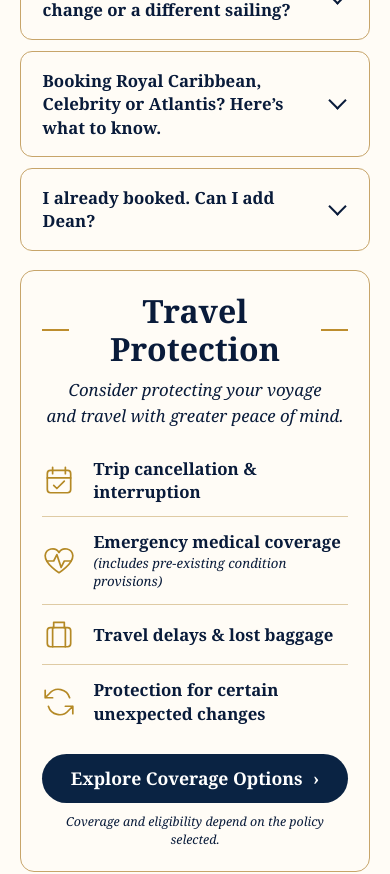
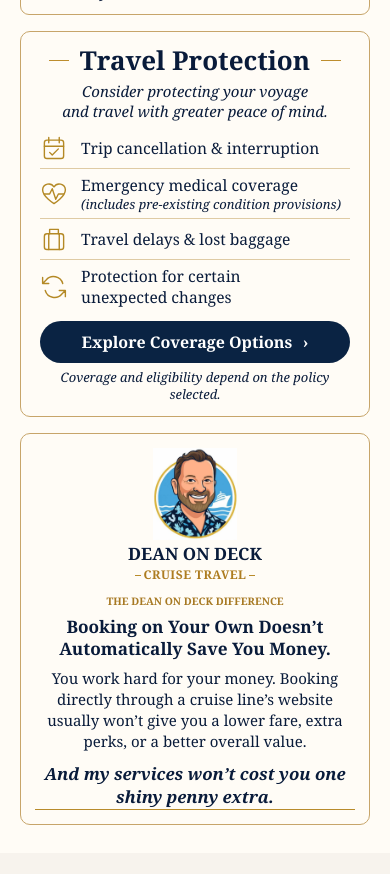
Before and after one commit to deanondeck/deanondeck.github.io, a Next.js app: page / in a window 390 px wide. Shown: the part 5680-6554 px from the top of the page. Built offline with nearby package versions, Linux system fonts and the light colour scheme; a web font is replaced by a local one.

Commit message:
Publish approved compact Know Before You Sail sizing and aligned columns

```diff
--- a/src/app/globals.css
+++ b/src/app/globals.css
@@ -2555,3 +2555,72 @@ body { background: var(--paper); color: var(--ink-on-paper); }
   .sail-date-fields { grid-template-columns: 1fr; gap: 0; }
   .sail-form-view .sail-travelers { grid-template-columns: 1fr; }
 }
+/* Compact review: preserve content and interactions while reducing visual scale. */
+#faq { padding-block: 24px; }
+#faq > .wrap { max-width: 1200px; }
+#faq .sec-head { margin-bottom: 18px; }
+#faq .sec-head h2 { font-size: clamp(1.7rem,2.5vw,2.1rem); line-height: 1.2; margin: 0; gap: 16px; }
+#faq .sec-head h2::before,#faq .sec-head h2::after { width: 34px; height: 1px; }
+#faq .sail-intro { font-size: 1rem; line-height: 1.45; margin-top: 6px; }
+#faq .sail-columns { gap: 20px; grid-template-columns: 1.25fr 1fr; }
+#faq .faq { gap: 8px; }
+#faq .faq details,#faq .faq details:first-of-type { padding-inline: 15px; border-radius: 9px; }
+#faq .faq summary { min-height: 46px; padding: 10px 0; font-size: 1.0625rem; font-weight: 500; line-height: 1.3; gap: 14px; }
+#faq .faq summary::after { width: 10px; height: 10px; }
+#faq .faq-body { font-size: .975rem; line-height: 1.6; }
+#faq .sail-protection { padding: 13px 19px 12px; border-radius: 10px; }
+#faq .sail-protection h3 { font-size: 1.625em; line-height: 1.2; }
+#faq .sail-protection h3::before,#faq .sail-protection h3::after { width: 20px; height: 1px; }
+#faq .sail-protection-intro { font-size: .9375em; line-height: 1.35; margin: 5px 0 7px; }
+#faq .sail-protection ul { margin-bottom: 8px; }
+#faq .sail-protection li { gap: 13px; padding: 6px 0; font-size: .975rem; line-height: 1.3; font-weight: 500; }
+#faq .sail-protection svg { width: 28px; height: 28px; }
+#faq .sail-protection small { font-size: .8125rem; line-height: 1.3; }
+#faq .sail-coverage { min-height: 42px; padding: .55em .7em; font-size: 1em; }
+#faq .sail-policy-note { font-size: .8125em; line-height: 1.35; margin-top: 6px; }
+#faq .sail-difference { grid-template-columns: 170px 1fr; gap: 20px; margin-top: 16px; padding: 12px 18px; border-radius: 10px; }
+#faq .sail-brand { min-width: 0; gap: 4px; padding-right: 16px; justify-content: center; }
+#faq .sail-portrait { width: 84px; height: 92px; }
+#faq .sail-portrait img { width: 163px; left: -42px; top: -12px; }
+#faq .sail-brand-name { font-size: 1.0625rem; line-height: 1.2; max-width: 100%; }
+#faq .sail-brand-sub { font-size: .75rem; line-height: 1.2; gap: 5px; }
+#faq .sail-brand-sub::before,#faq .sail-brand-sub::after { width: 12px; height: 1px; }
+#faq .sail-difference-copy { gap: 4px; justify-content: center; }
+#faq .sail-difference-label { font-size: .75rem; line-height: 1.3; margin: 0; gap: 10px; }
+#faq .sail-difference-label::before,#faq .sail-difference-label::after { width: 25px; height: 1px; }
+#faq .sail-difference h3 { font-size: clamp(1.1rem,1.6vw,1.3rem); line-height: 1.25; margin: 1px 0 2px; }
+#faq .sail-difference-copy > p:not(.sail-difference-label) { font-size: .9375rem; line-height: 1.4; }
+#faq .sail-difference-copy > .sail-penny { padding-top: 4px; transform: none; }
+#faq .sail-penny strong { font-size: 1.125rem; line-height: 1.35; border-bottom-width: 1px; }
+#faq .sail-form-view label { margin-bottom: .5em; }
+#faq .sail-form-view input,#faq .sail-form-view select { padding: .35em .45em; }
+@media (max-width: 800px) {
+  #faq { padding-block: 28px; }
+  #faq .sail-columns { grid-template-columns: 1fr; gap: 16px; }
+  #faq .sail-difference { grid-template-columns: 100px 1fr; gap: 12px; padding: 14px; }
+  #faq .sail-brand { padding: 0 10px 0 0; border-right: 1px solid #c7a56a; }
+  #faq .sail-brand-name { font-size: .7rem; }
+  #faq .sail-brand-sub { font-size: .5rem; gap: 3px; }
+  #faq .sail-brand-sub::before,#faq .sail-brand-sub::after { width: 6px; }
+  #faq .sail-difference h3 { font-size: 1.075rem; }
+  #faq .sail-difference-label { font-size: .65rem; letter-spacing: 0; }
+  #faq .sail-difference-label::before,#faq .sail-difference-label::after { display: none; }
+  #faq .sail-difference-copy > p:not(.sail-difference-label) { font-size: .9375rem; }
+  #faq .sail-penny strong { font-size: 1.05rem; }
+}
+@media (max-width: 480px) {
+  #faq .sail-difference { grid-template-columns: 1fr; }
+  #faq .sail-brand { padding: 0; border: 0; }
+  #faq .sail-brand-name { font-size: 1.0625rem; }
+  #faq .sail-brand-sub { font-size: .75rem; }
+  #faq .sail-difference-copy { gap: 7px; }
+}
+/* Align the closed FAQ stack and coverage overview without altering the form. */
+@media (min-width: 801px) {
+  #faq .sail-columns:not(:has(details[open])):not(:has(.sail-form-view)) { align-items: stretch; }
+  #faq .sail-protection:not(:has(.sail-form-view)) { padding-top: 11px; padding-bottom: 10px; }
+  #faq .sail-protection:not(:has(.sail-form-view)) .sail-protection-intro { margin-top: 3px; margin-bottom: 5px; }
+  #faq .sail-protection:not(:has(.sail-form-view)) ul { margin-bottom: 4px; }
+  #faq .sail-protection:not(:has(.sail-form-view)) li { padding-block: 2px; }
+  #faq .sail-difference { margin-top: 12px; }
+}
```
